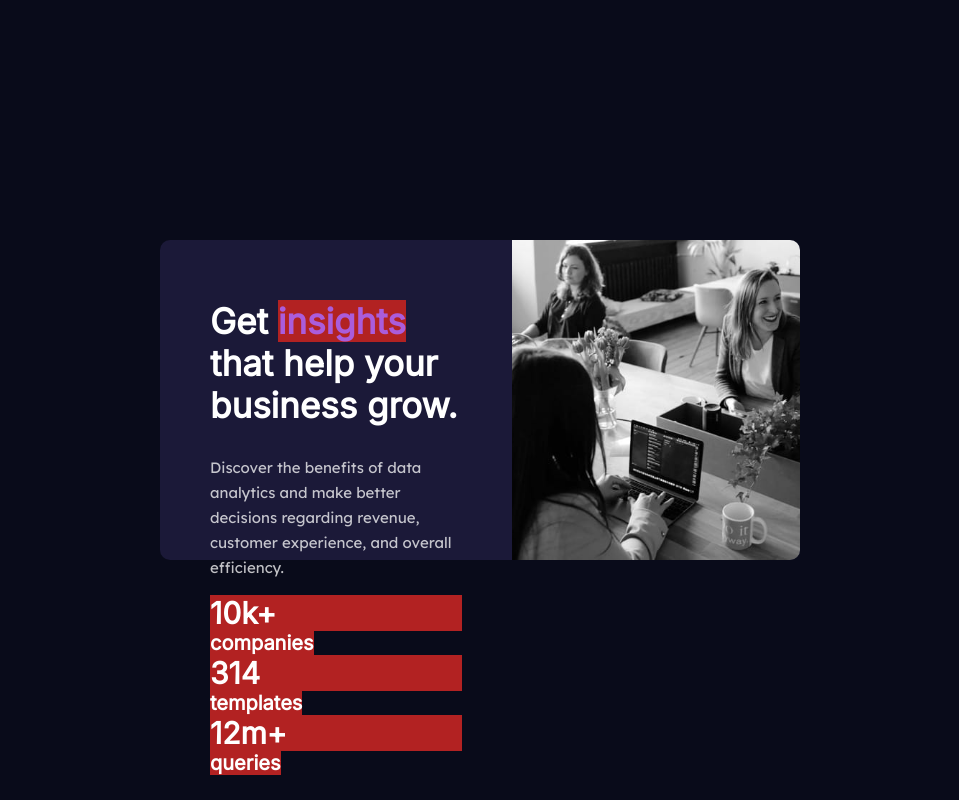
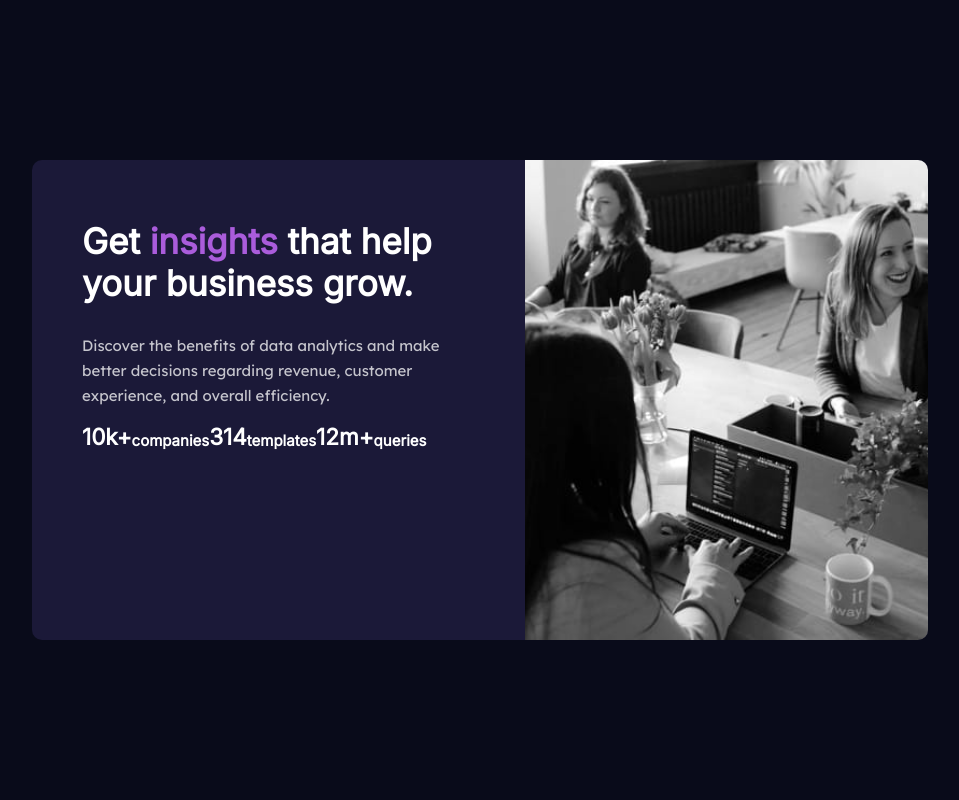
Before and after one commit to ParkerWDev/StatsPreviewProject, a plain HTML site: page index.html in a window 1280 px wide. Shown: the whole page, without its empty margins (160-1119 px from the left). Drawn offline with Linux system fonts and the light colour scheme.

Commit message:
Add files via upload
fixes for stats design

```diff
--- a/index.html
+++ b/index.html
@@ -15,8 +15,7 @@
       <p>Discover the benefits of data analytics and make better decisions regarding revenue, customer
       experience, and overall efficiency.</p>
       <div id="stats">
-      <h2>10k+</h2><span>companies</span><h2>314</h2><span>templates</span><h2>12m+</h2><span>queries</span>
-
+      <h2>10k+</h2><span class="item">companies</span><h2>314</h2><span class="item">templates</span><h2>12m+</h2><span class="item">queries</span>
       </div>
     </section>
     <img src="images/image-header-desktop.jpg" alt="">
--- a/styles.css
+++ b/styles.css
@@ -6,8 +6,8 @@ body{
     font-size: 15px;
 }
     .container{
-        max-width: 90%;
-        height: 40%;
+        width: 70%;
+        height: 60%;
         background-color: hsl(244, 38%, 16%);
         border-radius: 10px;
         display: flex;
@@ -49,19 +49,14 @@ body{
         }
         #stats{
             color: hsl(0, 0%, 100%);
-            flex-direction: column;
             font-weight: 700;
-            font-size: 20px;
+            font-size: 15px;
             font-family: 'Inter', sans-serif;
-        }
-        h2, span{
-            width: 100%;
-            margin: 0 auto;
-            background-color: firebrick;
-        }
-        h2{
+            display: flex;
+            align-items: end;
 
         }
-            span{
-                width: 100%;
-            }
+        h2, .item{
+            margin: 0;
+            display: block;
+        }
```
